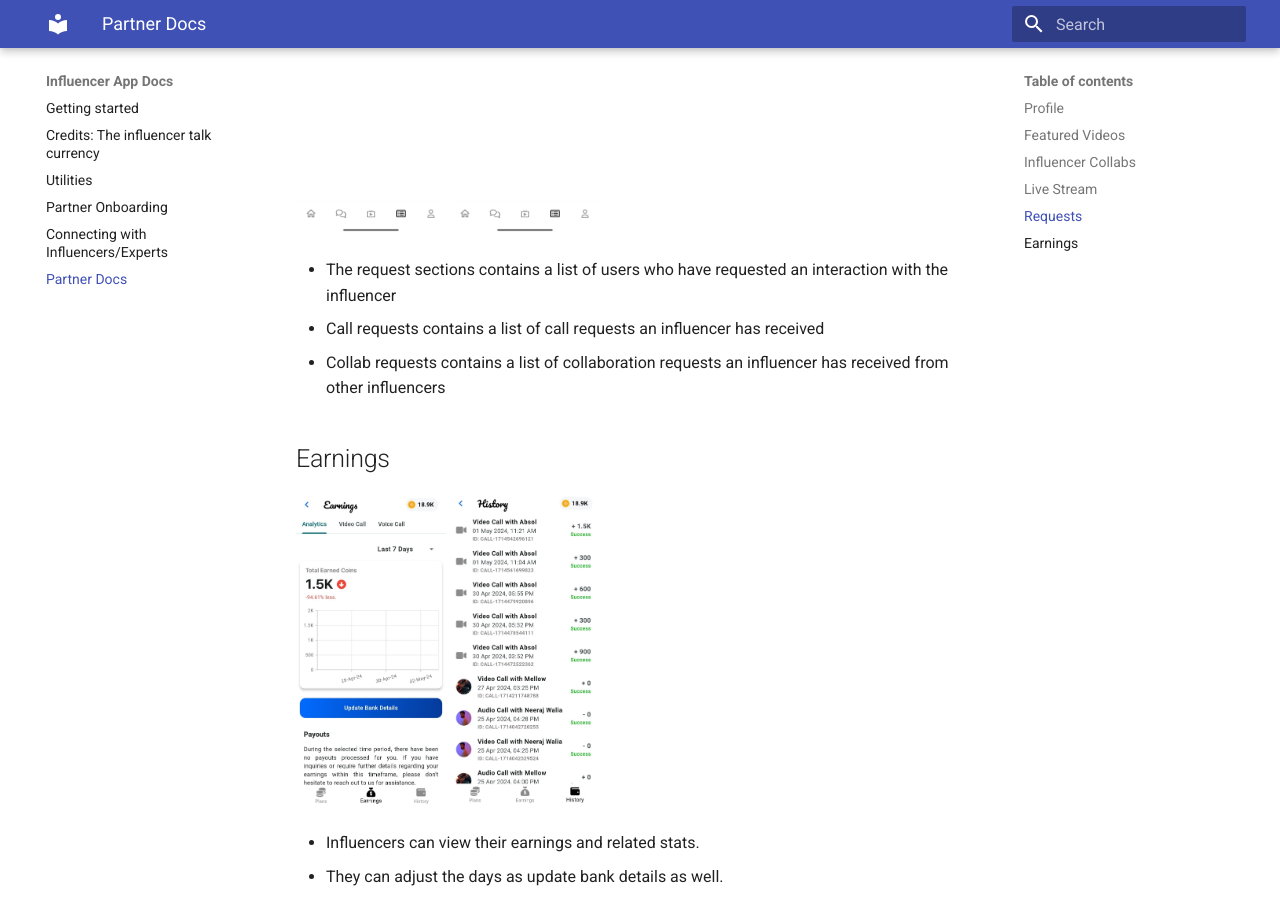
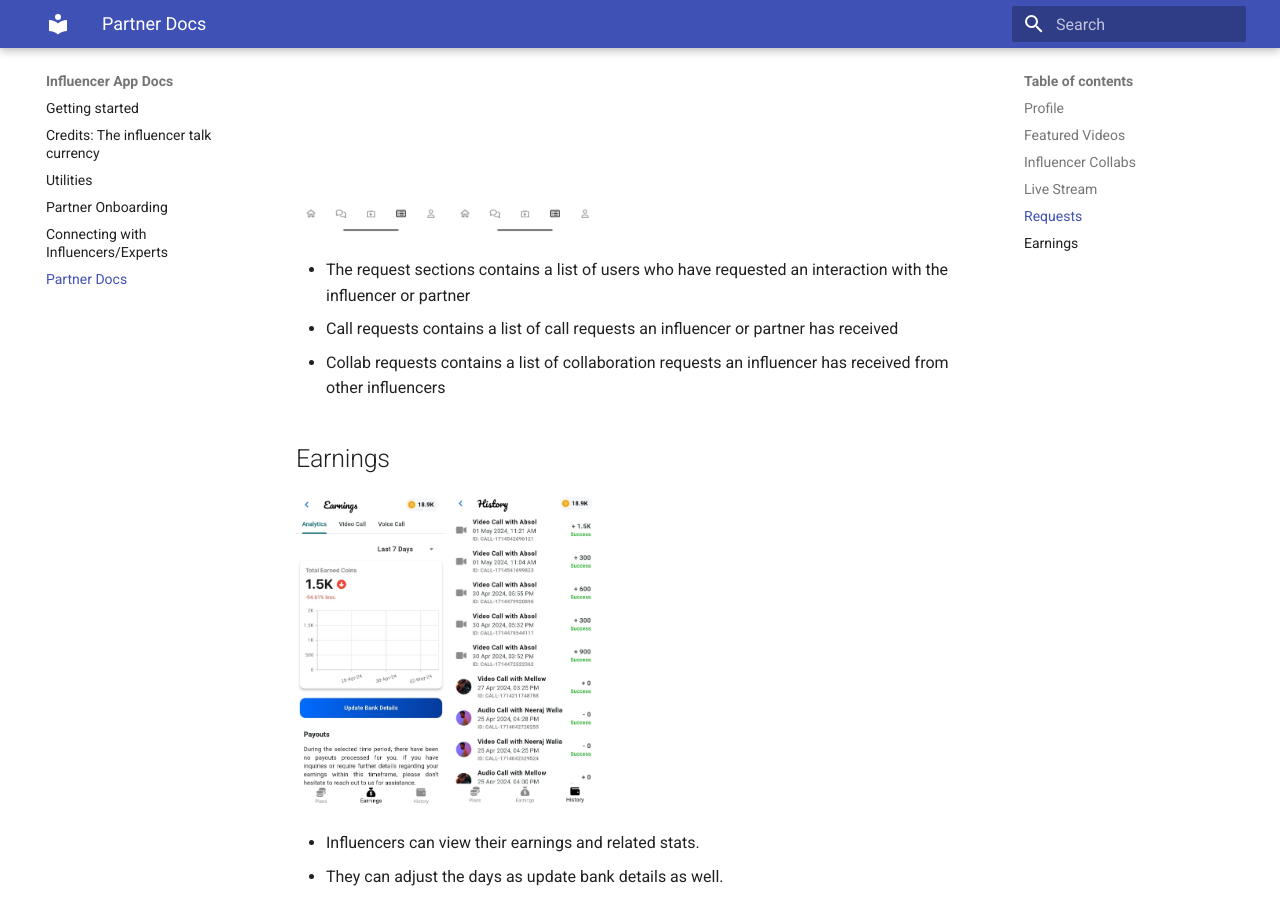
Before and after one commit to anvichip/app-docs, an MkDocs documentation site: the page built from docs/influencer_docs.md, in a window 1280 px wide and 900 px high, scrolled down 3238 px. Built offline with MkDocs 1.6.1 and Material for MkDocs 9.7.7, drawn with Linux system fonts in a browser that asks for light colours.

Commit message:
New Changes

```diff
--- a/docs/influencer_docs.md
+++ b/docs/influencer_docs.md
@@ -51,8 +51,8 @@
 <img src="request_1.jpg" width=150 >
 <img src="request_2.jpg" width=150 >
 
-* The request sections contains a list of users who have requested an interaction with the influencer
-* Call requests contains a list of call requests an influencer has received
+* The request sections contains a list of users who have requested an interaction with the influencer or partner
+* Call requests contains a list of call requests an influencer or partner has received
 * Collab requests contains a list of collaboration requests an influencer has received from other influencers
 
 
```
